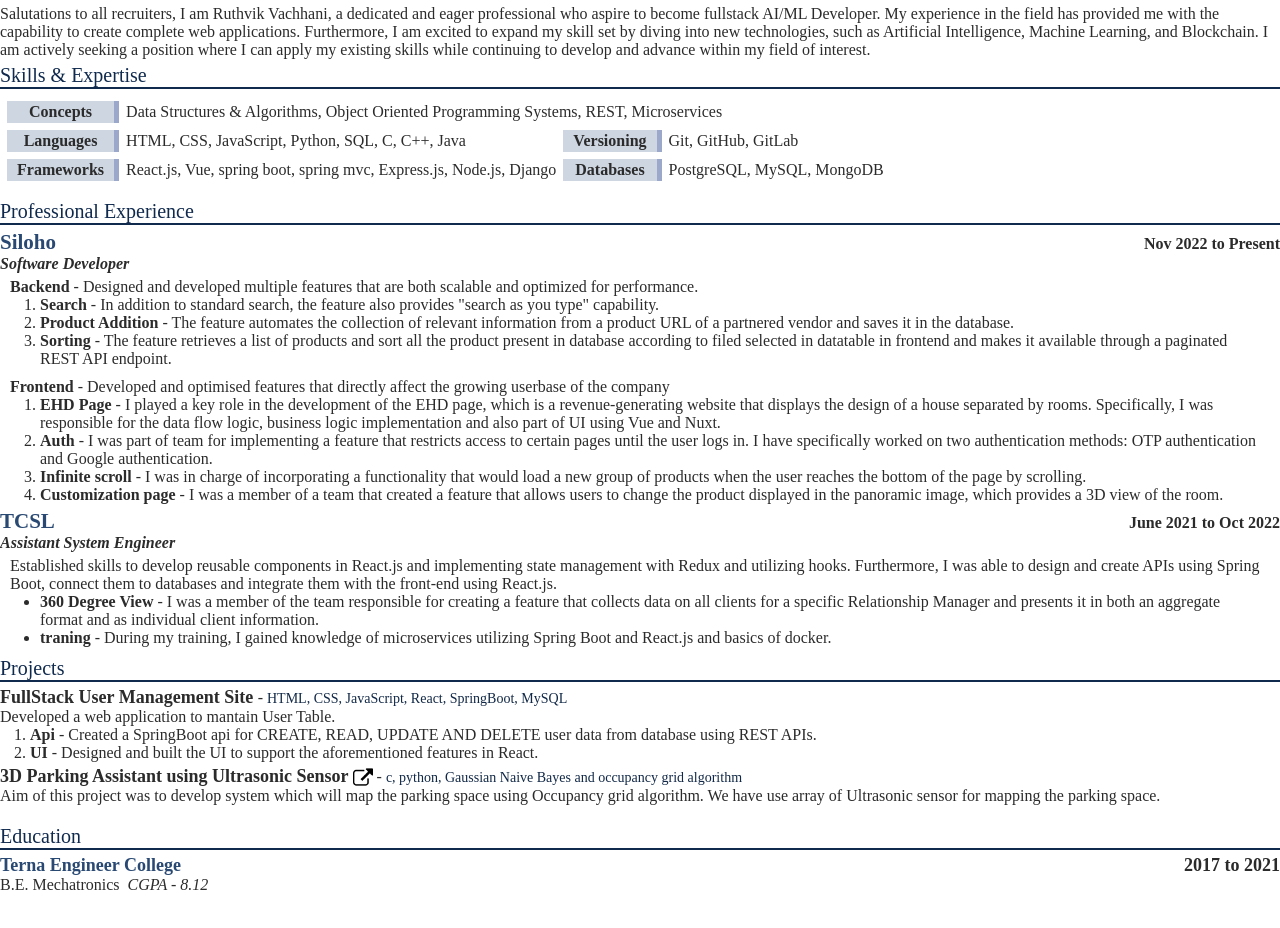
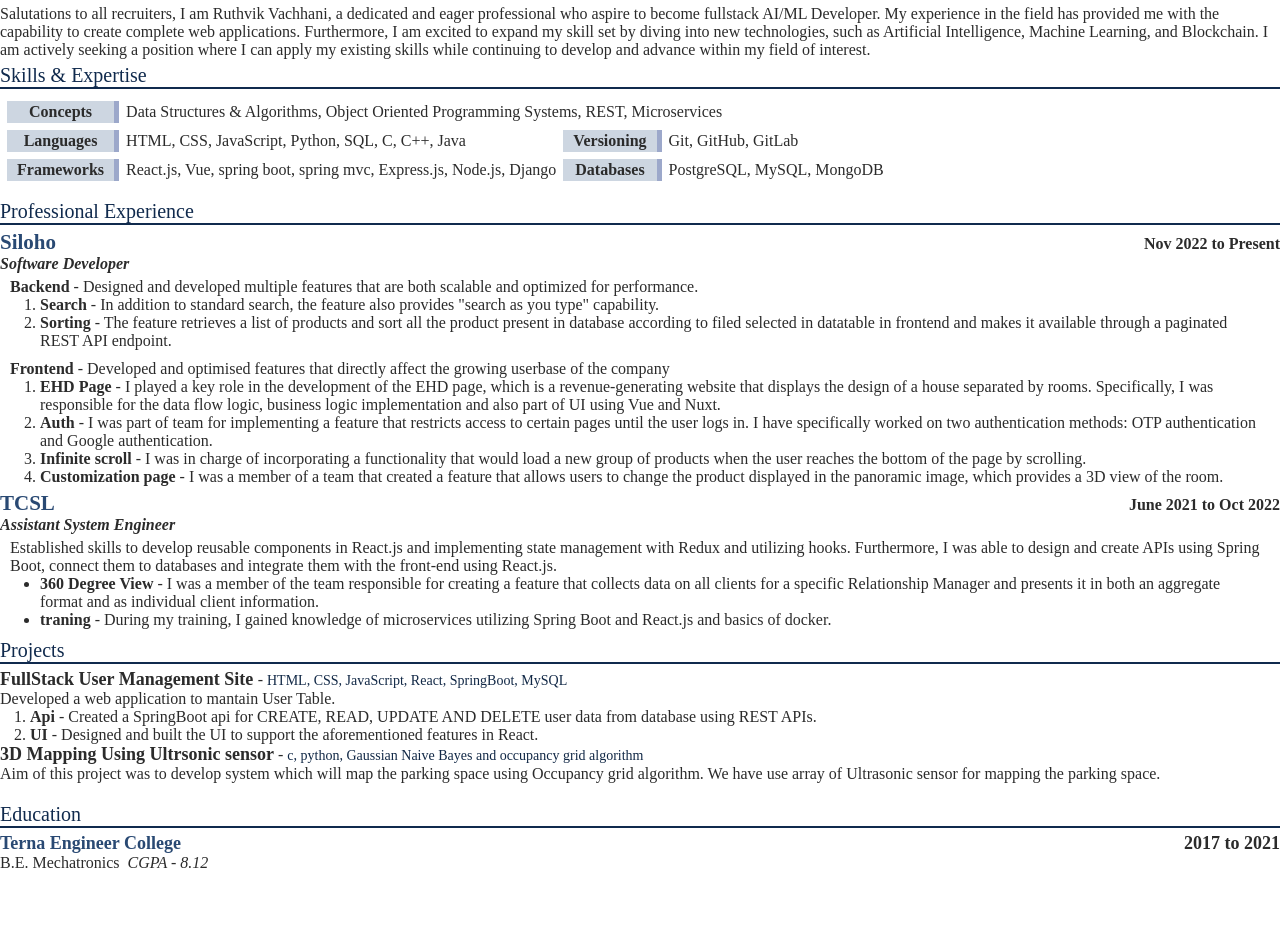
Before and after one commit to mihawkeyes/resume, a plain HTML site: page index.html in a window 1280 px wide. Shown: the part 134-1062 px from the top of the page. Drawn offline with Linux system fonts and the light colour scheme.

Commit message:
small changes

```diff
--- a/index.html
+++ b/index.html
@@ -136,11 +136,11 @@
                   <strong>Search</strong> - In addition to standard search, the
                   feature also provides "search as you type" capability.
                 </li>
-                <li>
+                <!-- <li>
                   <strong>Product Addition</strong> - The feature automates the
                   collection of relevant information from a product URL of a
                   partnered vendor and saves it in the database.
-                </li>
+                </li> -->
                 <li>
                   <strong>Sorting</strong> - The feature retrieves a list of
                   products and sort all the product present in database
@@ -241,14 +241,14 @@
             </li>
           </ol>
         </div>
-        <span class="text-title"
-          ><strong>3D Parking Assistant using Ultrasonic Sensor</strong></span
-        >
+        <span class="text-title"><strong>3D Mapping Using Ultrsonic sensor</strong></span>
         <a
           href="https://www.jetir.org/view?paper=JETIRFD06002"
           class="custom-link"
-          ><img src="./assets/25284.png" alt="" class="inline link"
-        /></a>
+          >
+          <!-- <img src="./assets/25284.png" alt="" class="inline link"
+        /> -->
+        </a>
         -
         <span class="text-techstack"
           >c, python, Gaussian Naive Bayes and occupancy grid algorithm</span
```
